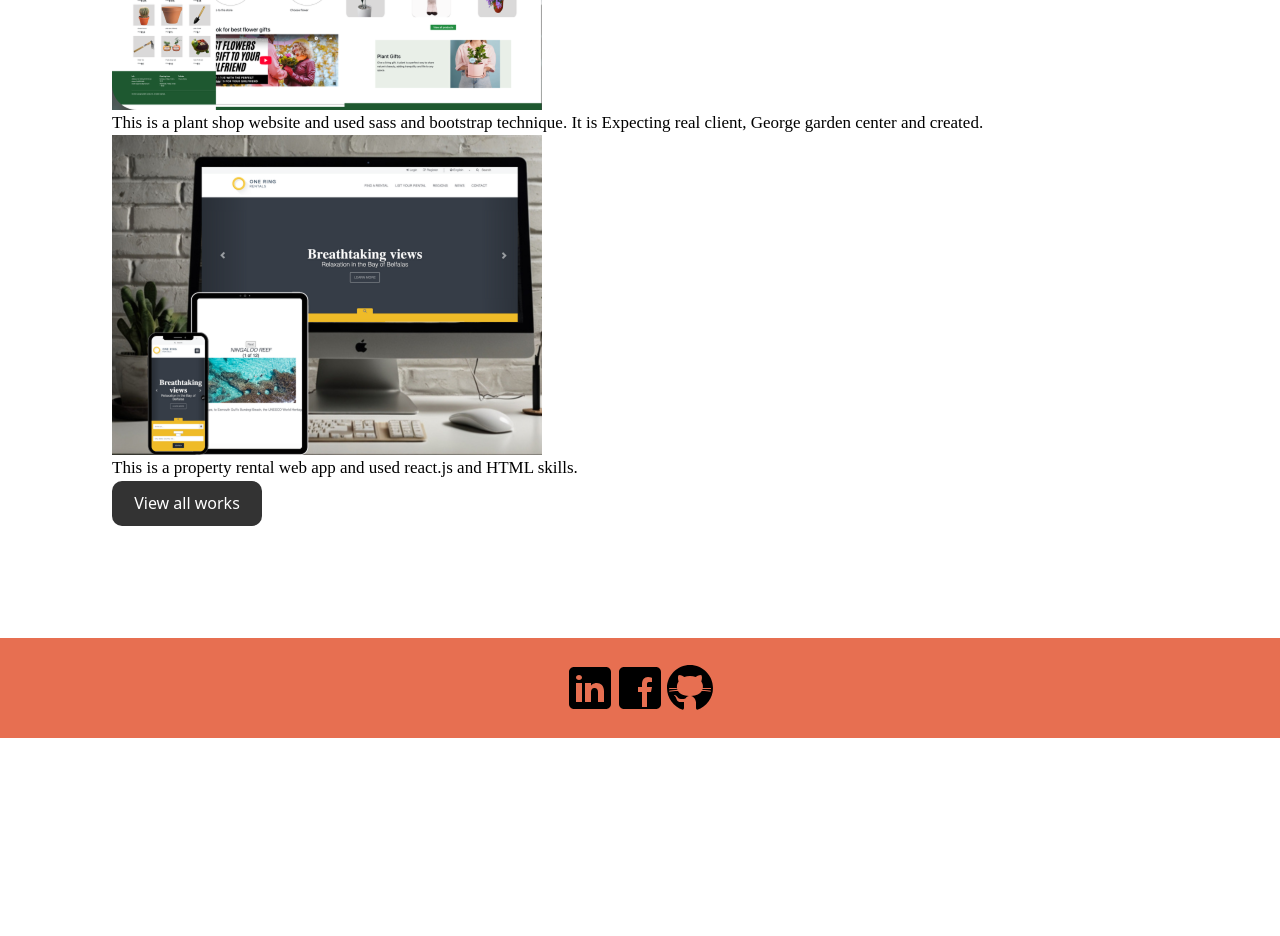
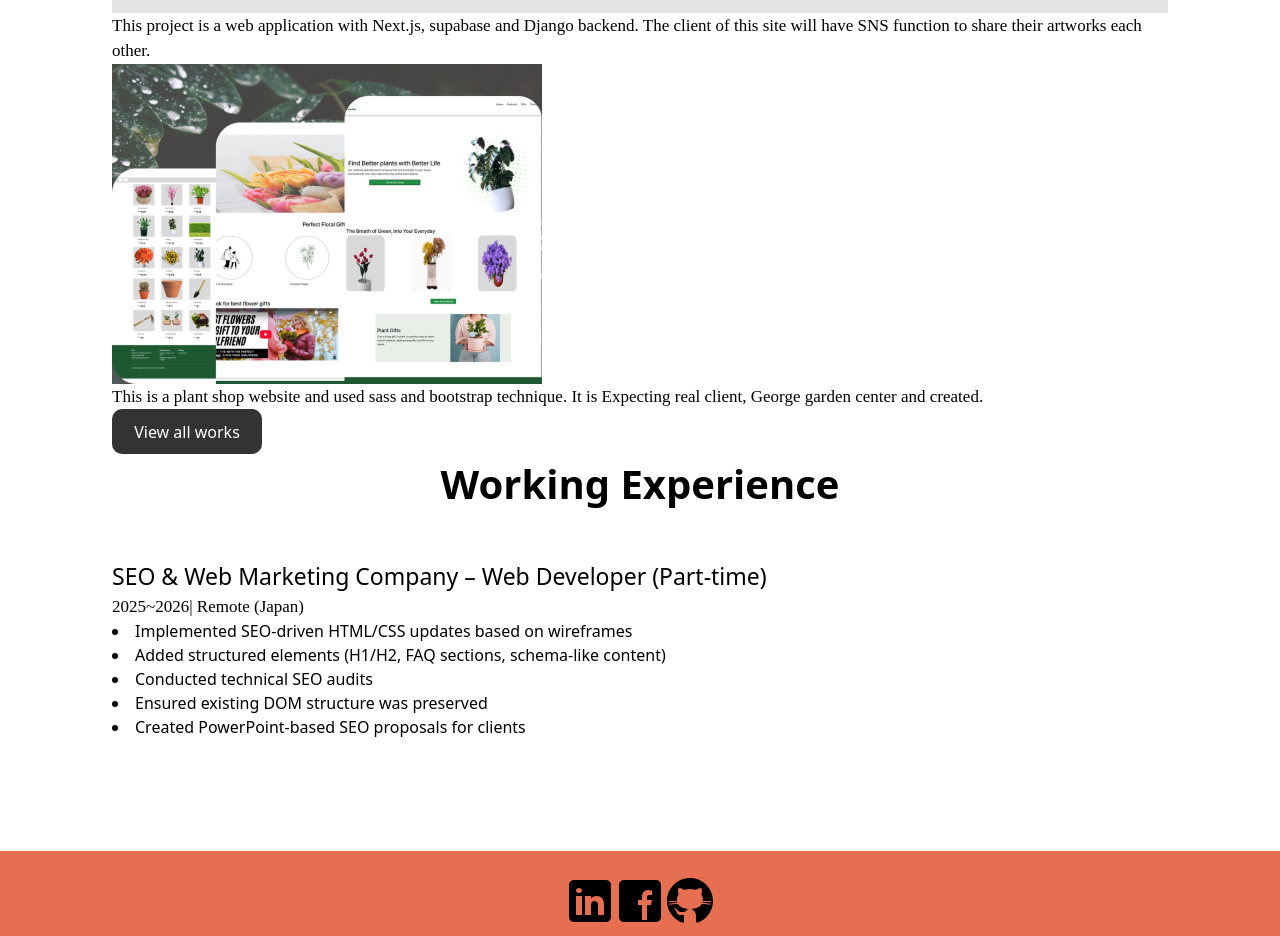
Before and after one commit to Sochan2/my-portfolio-react, a React (Vite) app: page / in a window 1280 px wide. Shown: the part 3860-4796 px from the top of the page. Before the commit the page ends 4598 px from the top, so only its background shows below. Built offline with nearby package versions, Linux system fonts and the light colour scheme.

Commit message:
Add my work experience and change work

```diff
--- a/src/components/project.jsx
+++ b/src/components/project.jsx
@@ -13,13 +13,13 @@ const projects = [
   },
 
   {
-    src:"/img/mi-co-farm-thumbnail.png",
+    src:"/img/artwork.png",
     alt:"Sightseeing Map project top imagee",
     url:"https:japanricerealm.com",
     projectTitle:"Japan Rice Mico ",
     projectDescription: {
-      en: "This website is for a rice farmer who is producing in Nabari city in Japan. And, our target audience is foreigners. I have not implemented payment system though, it is considered accessibility. This website is Used HTML, CSS, JS and PWA technology ",
-      ja: "このウェブサイトのクライアントは名張市でお米農家をしています。ターゲットオーディエンスは海外の方を想定してお米を売るためのプラットフォームです。まだ決済機能は搭載していませんが、アクセシビリティーに配慮したHTML, CSS, JS, PWAの技術を使って作ったWebsiteです。"
+      en: "This project is a web application with Next.js, supabase and Django backend. The client of this site will have SNS function to share their artworks each other.",
+      ja: "このプロジェクトは、Next.js、Supabase、Djangoバックエンドを使用したWebアプリケーションです。このサイトのクライアントは、アートワークをお互いに共有するためのSNS機能を持つ予定です。"
     }
   },
 
@@ -31,17 +31,6 @@ const projects = [
     projectDescription: {
       en: "This is a plant shop website and used sass and bootstrap technique. It is Expecting real client, George garden center and created. ",
       ja: "このウェブサイトはお花ショップのウェブサイトで、BootstrapとSassのスキルを使って作っています。ジョージガーデンセンターというフラワーショップを想定してクライアントが欲しいファンクションを組み込んでいるウェブサイトです。" } },
-
-  {
-    src:"/img/onering-rental-thumbnail.png",
-    alt:"george garden center website using bootstrap",
-    url:"https:japanricerealm.com",
-    projectTitle:"Japan Rice Mico ",
-    projectDescription: {
-      en: "This is a property rental web app  and used react.js and HTML skills. ",
-      ja: "これは不動産のレンタルウェブアプリで、ReactとHTMLを使って作っています。"
-    }
-  }
 
 
 
@@ -60,7 +49,7 @@ export default function Project({ isJapanese }){
         key={index}
         className="relative group overflow-hidden rounded-lg"
       >
-        {/* サムネイル画像 */}
+
         <img
           src={project.src}
           alt={project.alt}
--- a/src/pages/Home.jsx
+++ b/src/pages/Home.jsx
@@ -158,6 +158,15 @@ gsap.registerPlugin(ScrollTrigger);
 
       <h2>My Work</h2>
       <Project />
+
+      <h2>Working Experience</h2>
+      <h3>SEO & Web Marketing Company – Web Developer (Part-time)</h3>
+      <p>2025~2026| Remote (Japan)</p>
+     <li>Implemented SEO-driven HTML/CSS updates based on wireframes</li>
+     <li>Added structured elements (H1/H2, FAQ sections, schema-like content)</li>
+     <li>Conducted technical SEO audits</li>
+     <li>Ensured existing DOM structure was preserved</li>
+     <li>Created PowerPoint-based SEO proposals for clients</li>
       </main>
       <Footer />
       </>
--- a/src/pages/work.jsx
+++ b/src/pages/work.jsx
@@ -30,26 +30,6 @@ export default function Work(){
       },
       link:"https://sochan2.github.io/japanese-rice/"
 
-    },
-
-
-    {
-      title:"One Ring Rental",
-       where: {"en": "TAFE school project",
-              "ja": "TAFE学校プロジェクト"
-            },
-      technology: "React, Bootstrap, Next.js",
-      image:"/img/react_work.png",
-      alt:"One ring rental thumbnail picture",
-      plan: {
-        en: "Change the website from HTML to React and Next.js. As a CSS, I installed bootstrap. Also, make counting sculpture list. In order  to make it, used useState. More important things of this web app is changing from all HTML and CSS website to React and Next.js",
-        ja: "HTMLからReactとNext.jsへサイトを変更。CSSにはBootstrapを使用。また、カウント可能なスカルプチャリストを作成するためにuseStateを使用。このWebアプリで最も重要なのは、HTMLとCSSだけのサイトをReactとNext.jsに移行したことです。"
-      },
-      users: {
-        en: "This is just a template property rental web app website.",
-        ja: "これはテンプレートの不動産レンタルWebアプリです。"
-      },
-      link:"https://my-react-2xddgjhxe-sochan2s-projects.vercel.app/"
     },
 
 
@@ -128,18 +108,19 @@ export default function Work(){
     },
 
      {
-      title:"Online fitness platform LP ( Japanese) ",
-        where: {"en": "Individual project",
-              "ja": "HTML, CSS, JSを使ったLP" },
-      image:"/img/online-fitness-lp.png",
-      alt:"online fitness lp website ",
+      title:" Artwork Project",
+        where: {"en": "Collaborative Team Project",
+              "ja": "共同プロジェクト" },
+      technology: "Typescript, Next.js, Tailwind CSS, Django and Supabase",
+      image:"/img/artwork.png",
+      alt:"artwork sharing website ",
       plan: {
-        en: "In this project, I focused on building a online fitness LP in Japanese. I mainly focused on design. I always consider how users will register button and makes increase impressions.",
-        ja: "このプロジェクトでは、オンラインフィットネスアプリのLPのウェブサイトを作りました。デザインに重きを置き、リスポンシブルデザインを考えコードに落とし込みました。常にユーザーがボタンをクリックし、インプレッションが上がるよう工夫をしました。" },
+        en: "Deep thinking about UI/UX design and database structure. My role is frontend development using Next.js and Tailwind CSS. Also,integrated frontend with REST API built by backend engineer",
+        ja: "UI/UXデザインとデータベース構造について深く考えました。Next.js と Tailwind CSS を使用したフロントエンド開発を担当し、バックエンドエンジニアが作成した REST API との統合も行いました。" },
       users: {
-        en: "This LP provides information about online fitness application promotion. In this app, you can watch video and do fitness, get nutrition information, deliver supplements.",
-        ja: "このLPでは、オンラインフィットネスアプリをプロモーションしています。ユーザーはビデオを見て、フィットネスを一緒にし、また栄養に関するアドバイスを受け、サプリメントの配達のサービスも受けられます。" },
-      link:"https://sochan2.github.io/online-fitness-lp/"
+        en: "Uses will cheer up painters and can interact so closely. They can share their artworks, purchase products and get feedback from other users.",
+        ja: "このプロジェクトでは、アートワークを共有、他のユーザーからフィードバックを得られるプラットフォームを提供します。" },
+       link:"https://github.com/AstromaoLabs-V2/artlift"
     }
 
 
```
Also changed, not shown: public/img/artwork.png (added).
